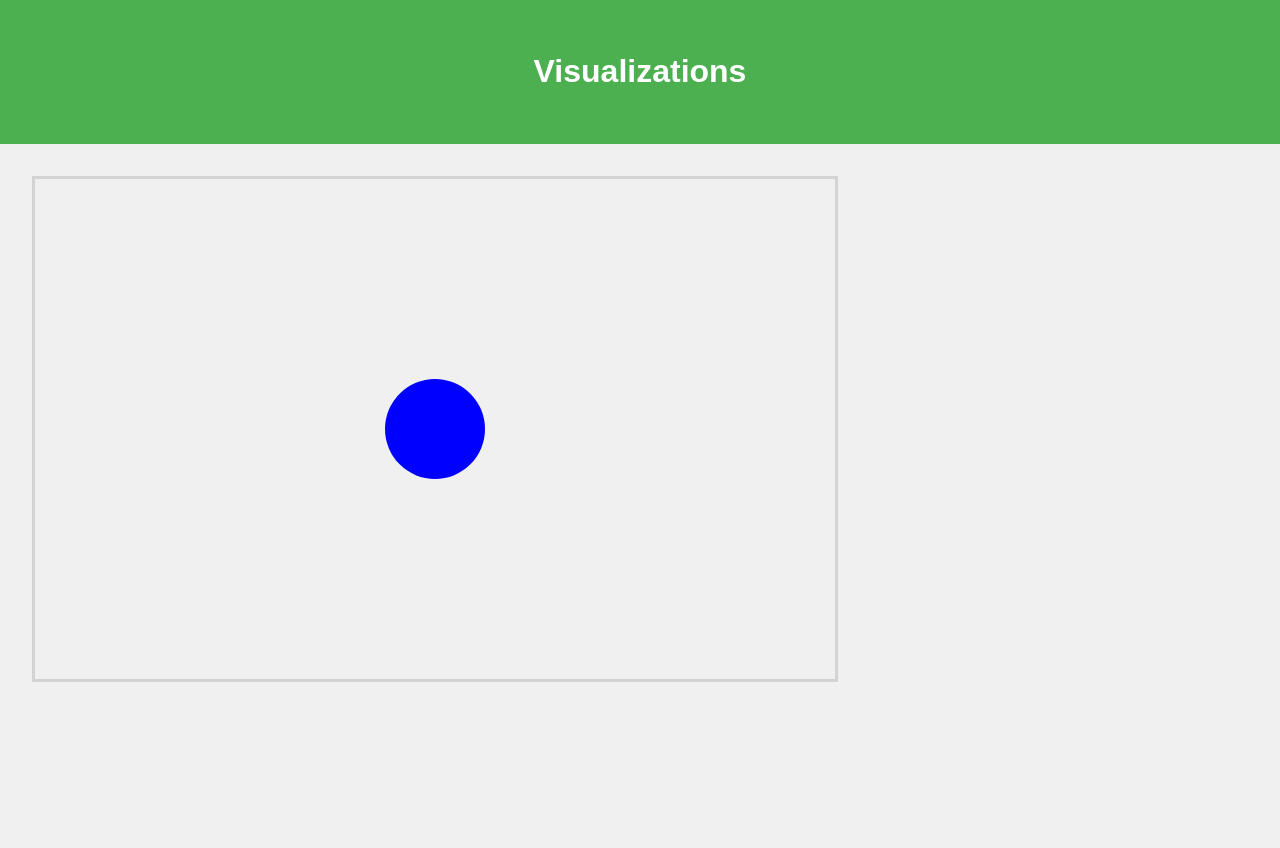
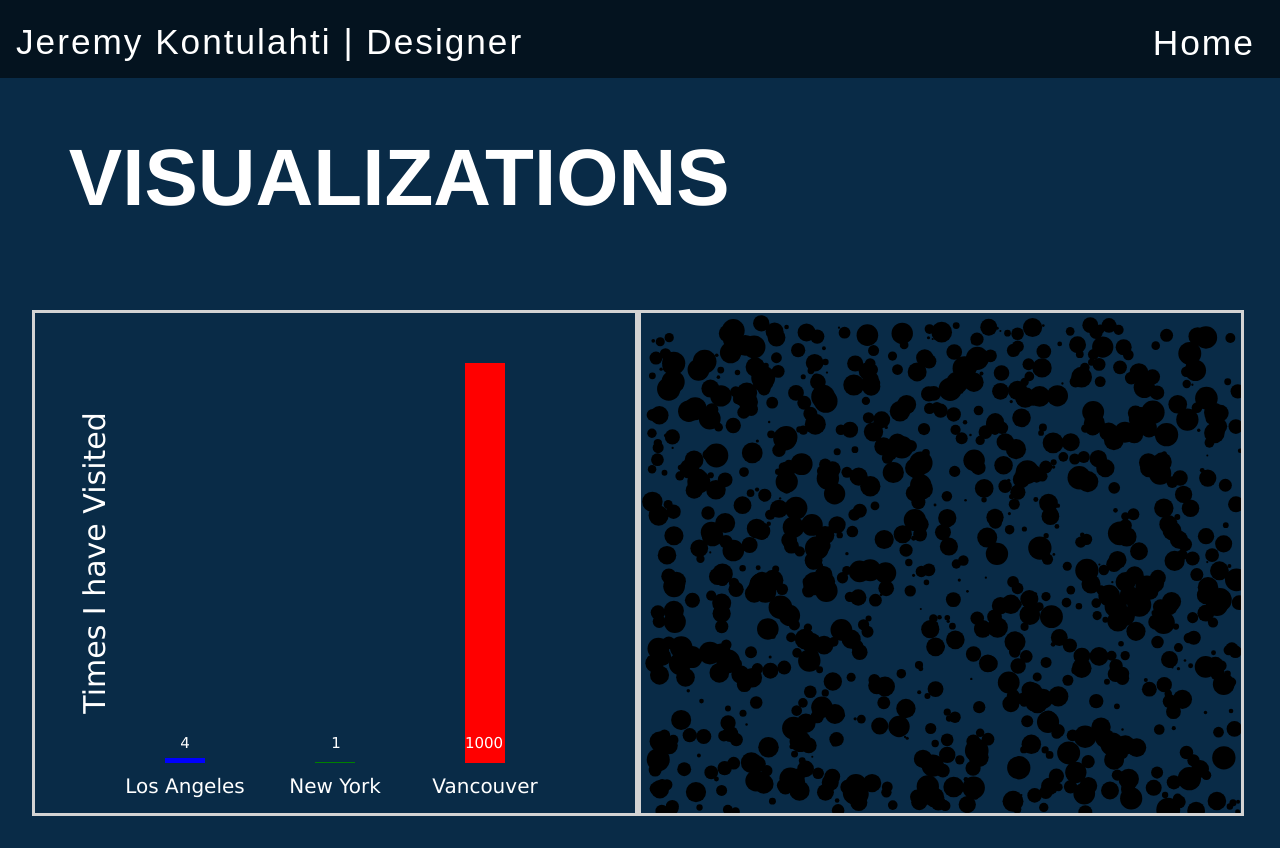
Before and after one commit to JKont2123/jkont2123.github.io, a plain HTML site: page A2-Personal-Website/visualizations.html in a window 1280 px wide. Before the commit the page ends 800 px from the top, so only its background shows below. Drawn offline with Linux system fonts and the light colour scheme.

Commit message:
Add Completed Assignment 2 Website

```diff
--- a/A2-Personal-Website/style.css
+++ b/A2-Personal-Website/style.css
@@ -1,17 +1,81 @@
-/* Add your styling here */
 body {
-    font-family: Arial, sans-serif;
-    background-color: #f0f0f0;
+    font-family: Helvetica, sans-serif;
+    background-color: #092b47;
+    color: white;
     margin: 0;
     padding: 0;
 }
 
-header {
-    background-color: #4CAF50;
-    color: white;
-    padding: 2rem;
-    text-align: center;
+h1 {
+    font-weight: bold;
+    font-size: 5em;
+    padding-left: 4.3rem;
+
 }
+
+h2 {
+    font-family: Figerona, sans-serif;
+    font-weight: lighter;
+    font-size: 2.2em;
+    background-color: #04131f;
+    padding-left: 1rem;
+    padding-top: 1.4rem;
+    padding-bottom: 1rem;
+    margin: 0;
+    text-align: left;
+    letter-spacing: 2px;
+    position: sticky;
+}
+
+h3 {
+    color: #e6bd18;
+    padding-left: 5.3rem;
+    font-size: 3em;
+}
+
+h4 {
+    padding-left: 5.3rem;
+    margin-bottom: 0;
+    font-size: 2em;
+}
+
+p {
+    padding-left: 5.3rem;
+    font-size: 1.7em;
+
+}
+
+li {
+        padding-top: 1.6rem;
+        padding-left: 5.3rem;
+        font-size: 1.7em;
+}
+#Contacts {
+    font-size: 1.3em;
+    font-style: italic;
+    margin-top: 2.5em;
+    color: #e6bd18;
+}
+#GraphTitle {
+    transform: rotate(-90deg);
+}
+
+a:link, a:visited, a:active {
+    color: #e6bd18;
+    text-decoration: none;
+}
+
+a:hover{
+    color: #917712;
+    text-decoration: none;
+}
+
+img {
+    float: right;
+    padding-top: 5rem;
+    padding-right: 12rem;
+}
+
 
 main {
     padding: 2rem;
@@ -20,6 +84,32 @@ main {
     flex-wrap: wrap;
 }
 
+.navbar {
+    font-family: Figerona, sans-serif;
+    font-weight: lighter;
+    letter-spacing: 2px;
+    font-size: 1.3rem;
+    position: relative;
+    float: right;
+    margin-top: -81px;
+    margin-right: 25px;
+}
+
+.navbar ul {
+    list-style-type: none;
+    padding: 0px;
+    margin: 0px;
+}
+
+.navbar a{
+    color: white;
+    text-decoration: none;
+}
+
+.navbar a:hover{
+    color: rgb(151, 151, 151);
+}
+
 svg {
     border: solid lightgrey;
 }
--- a/A2-Personal-Website/vis.js
+++ b/A2-Personal-Website/vis.js
@@ -1,10 +1,31 @@
 // Add your SVG drawing logic here
 const svg = document.getElementById('vis');
 
-// Example: Draw a simple circle in the SVG
-const circle = document.createElementNS('http://www.w3.org/2000/svg', 'circle');
-circle.setAttribute('cx', '400');
-circle.setAttribute('cy', '250');
-circle.setAttribute('r', '50');
-circle.setAttribute('fill', 'blue');
-svg.appendChild(circle);
+const circleCount = 1000;
+
+function createCircle(cx, cy, r) {
+    const circle = document.createElementNS('http://www.w3.org/2000/svg', 'circle');
+
+    // Set attributes
+    circle.setAttribute('cx', cx);
+    circle.setAttribute('cy', cy);
+    circle.setAttribute('r', r);
+
+    // Append line to SVG
+    return circle
+}
+
+// Function to generate random coordinates within the SVG canvas
+function getRandomPosition(width, height, padding = 10) {
+    const x = Math.random() * (width - padding) + padding;
+    const y = Math.random() * (height - padding) + padding;
+    return { x, y };
+}
+
+for (let i = 0; i < circleCount; i++){
+    const {x: cx, y: cy } = getRandomPosition(svg.clientWidth, svg.clientHeight);
+    const r = Math.random() * (12- 1) + 1;
+
+    let circle = createCircle(cx, cy, r);
+    svg.appendChild(circle);
+}
--- a/A2-Personal-Website/visualizations.html
+++ b/A2-Personal-Website/visualizations.html
@@ -8,14 +8,44 @@
 </head>
 <body>
     <header>
-        <h1>Visualizations</h1>
+        <h2>Jeremy Kontulahti | Designer</h2>
+
+        <nav class="navbar">
+            <ul>
+                <li><a href="index.html">Home</a></li>
+              </ul>
+        </nav>
     </header>
+
+    <h1>VISUALIZATIONS</h1>
 
     <main>
         <!-- Add your SVG visualizations here -->
-        <svg id="vis" width="800px" height="500px"></svg>
+            <svg width="600px" height="500px" xmlns="http://www.w3.org/2000/svg">
+
+                <text id="GraphTitle" x="-250" y="70" font-family="Verdana" font-size="30" fill="white" text-anchor="middle">Times I have Visited</text>
+
+                <rect x="130" y="445" width="40" height="5" fill="blue" />
+                <text x="150" y="435" font-family="Verdana" font-size="15" fill="white" text-anchor="middle">4</text>
+
+                <rect x="280" y="449" width="40" height="1" fill="green" />
+                <text x="301" y="435" font-family="Verdana" font-size="15" fill="white" text-anchor="middle">1</text>
+
+
+                <rect x="430" y="50" width="40" height="400" fill="red" />
+                <text x="449" y="435" font-family="Verdana" font-size="15" fill="white" text-anchor="middle">1000</text>
+
+
+                <text x="150" y="480" font-family="Verdana" font-size="20" fill="white" text-anchor="middle">Los Angeles</text>
+                <text x="300" y="480" font-family="Verdana" font-size="20" fill="white" text-anchor="middle">New York</text>
+                <text x="450" y="480" font-family="Verdana" font-size="20" fill="white" text-anchor="middle">Vancouver</text>
+              </svg>
+
+              <svg id="vis" width="600px" height = "500px" xmlns="http://www.w3.org/2000/svg"></svg>
+              <script src="vis.js"></script>
+
     </main>
 
-    <script src="vis.js"></script>
+
 </body>
 </html>
```
Also changed, not shown: A2-Personal-Website/index.html (+34 -4 lines), A2-Personal-Website/main.js (+4 -4 lines), A2-Personal-Website/img/profile_photo.jpg (added), A2-Personal-Website/img/profile_photo.png (added).
